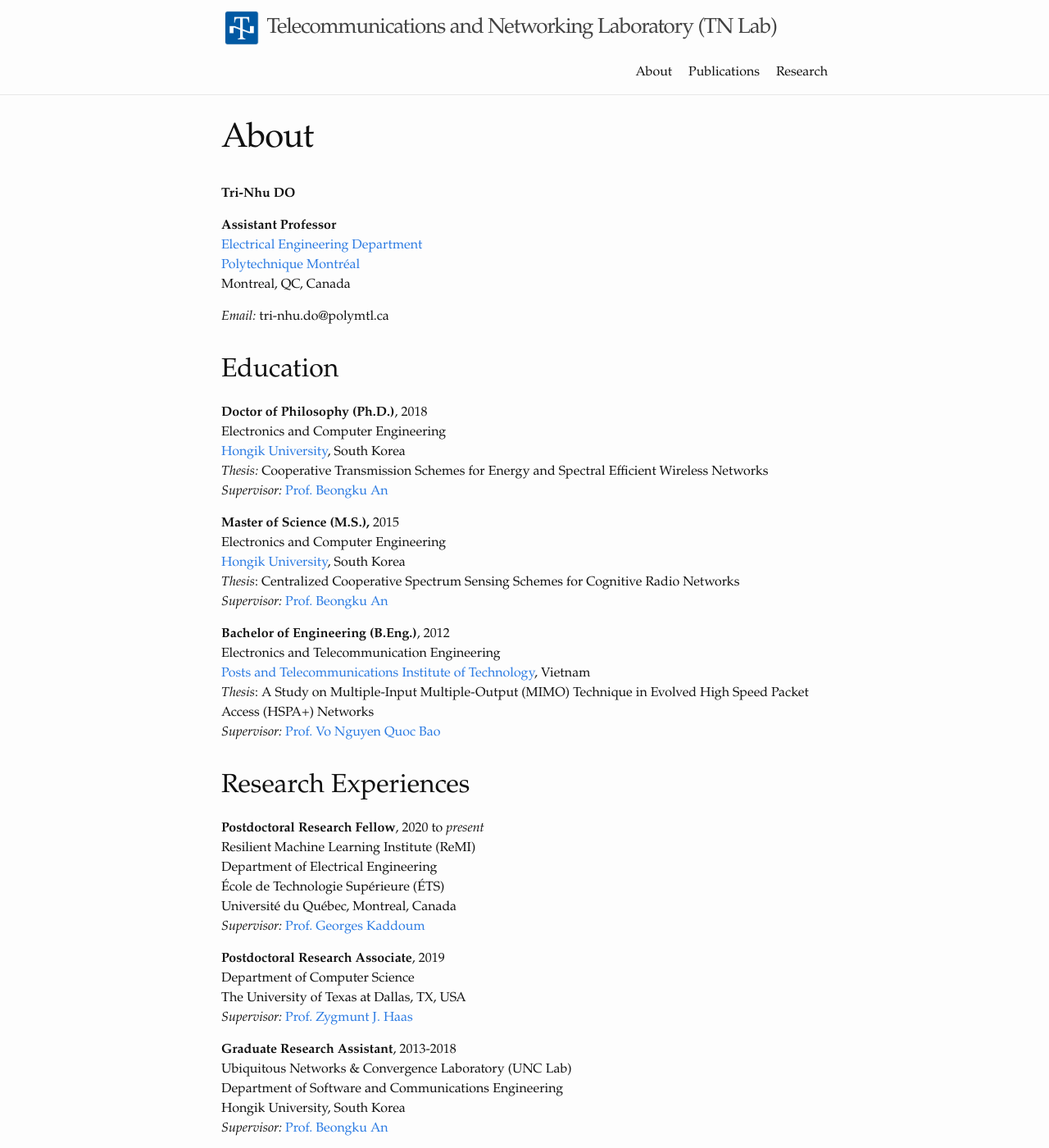
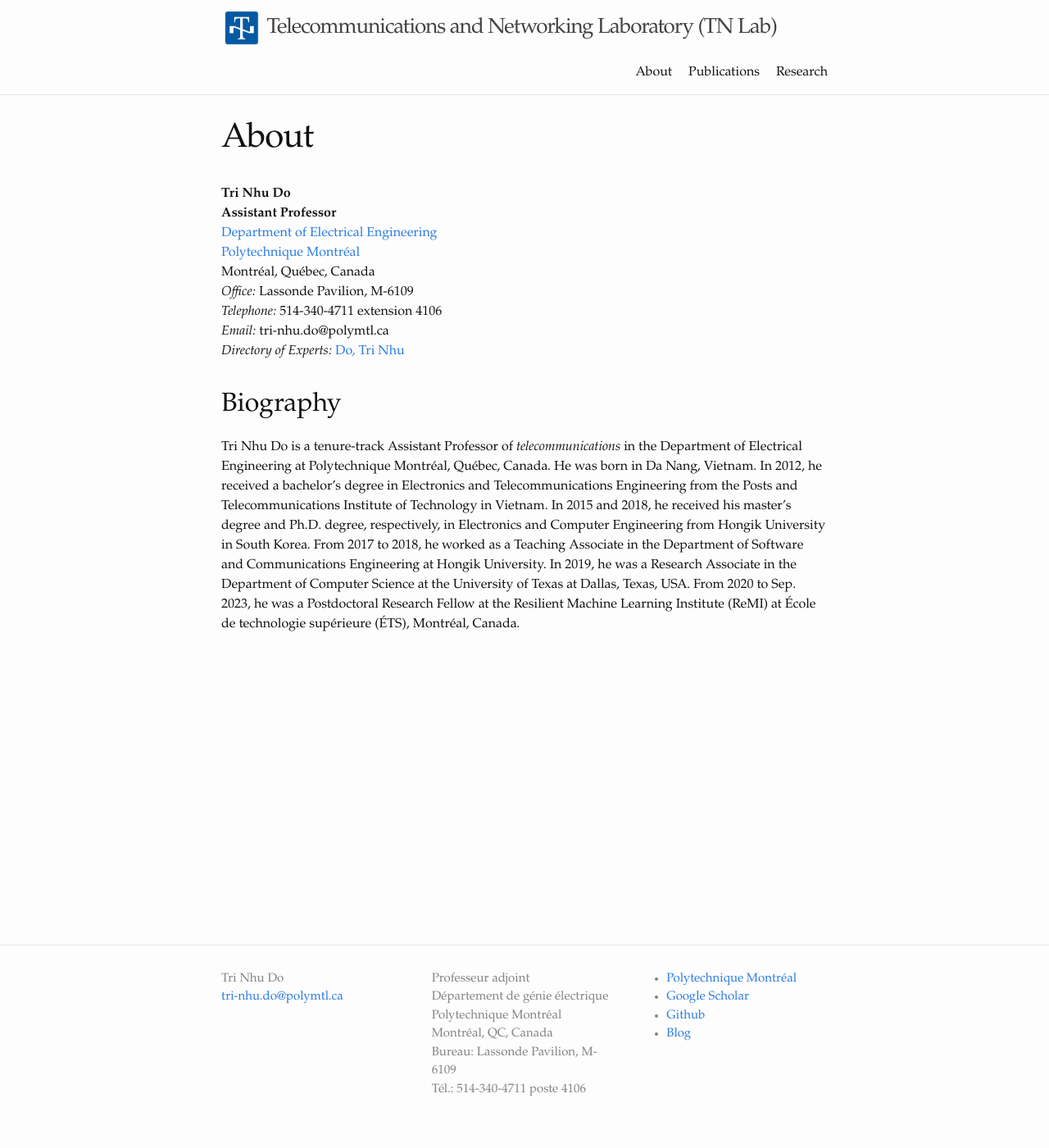
Before and after one commit to tn-lab/tn-lab.github.io, a Jekyll site: the page built from about.md, in a window 1280 px wide and 1400 px high. Shown: the whole window at 82% size. Built offline with Jekyll 4.4.1, drawn with Linux system fonts in a browser that asks for light colours; some of the changed text lies outside the part shown.

Commit message:
Update about.md

```diff
--- a/about.md
+++ b/about.md
@@ -4,68 +4,16 @@ title: About
 permalink: /about/
 ---
 
-**Tri-Nhu DO**
+**Tri Nhu Do**
+**Assistant Professor**
+  <a href="https://www.polymtl.ca/expertises/en/do-tri-nhu" target="_blank">Department of Electrical Engineering</a>
+  <a href="https://www.polymtl.ca/expertises/en/do-tri-nhu" target="_blank">Polytechnique Montréal</a>
+  Montréal, Québec, Canada
+  _Office:_ Lassonde Pavilion, M-6109
+  _Telephone:_ 514-340-4711 extension 4106
+  _Email:_  tri-nhu.do@polymtl.ca
+  _Directory of Experts:_ <a href="https://www.polymtl.ca/expertises/en/do-tri-nhu" target="_blank">Do, Tri Nhu</a>
 
-**Assistant Professor**
-<a href="https://www.polymtl.ca/ge/" target="_blank">Electrical Engineering Department</a>
-<a href="https://www.polymtl.ca" target="_blank">Polytechnique Montréal</a>
-Montreal, QC, Canada
 
-*Email:*  tri-nhu.do@polymtl.ca
-
-## Education
-
-**Doctor of Philosophy (Ph.D.)**, 2018
-Electronics and Computer Engineering
-<a href="http://www.hongik.ac.kr/index.do" target="_blank">Hongik University</a>, South Korea
-*Thesis:* Cooperative Transmission Schemes for Energy and Spectral Efficient Wireless Networks
-*Supervisor:* <a href="http://unclab.hongik.ac.kr/professor.php" target="_blank">Prof. Beongku An</a>
-
-**Master of Science (M.S.),** 2015
-Electronics and Computer Engineering
-<a href="http://www.hongik.ac.kr/index.do" target="_blank">Hongik University</a>, South Korea
-_Thesis_: Centralized Cooperative Spectrum Sensing Schemes for Cognitive Radio Networks
-_Supervisor:_ <a href="http://unclab.hongik.ac.kr/professor.php" target="_blank">Prof. Beongku An</a>
-
-**Bachelor of Engineering (B.Eng.)**, 2012
-Electronics and Telecommunication Engineering
-<a href="http://hcm.ptit.edu.vn" target="_blank">Posts and Telecommunications Institute of Technology</a>, Vietnam
-_Thesis_: A Study on Multiple-Input Multiple-Output (MIMO) Technique in Evolved High Speed Packet Access (HSPA+) Networks
-_Supervisor:_ <a href="https://sites.google.com/site/baovnq" target="_blank">Prof. Vo Nguyen Quoc Bao</a>
-
-## Research Experiences
-
-**Postdoctoral Research Fellow**, 2020 to _present_
-Resilient Machine Learning Institute (ReMI)
-Department of Electrical Engineering
-École de Technologie Supérieure (ÉTS)
-Université du Québec, Montreal, Canada
-_Supervisor:_ <a href="https://www.etsmtl.ca/Professeurs/gkaddoum/Accueil?lang=en-CA" target="_blank">Prof. Georges Kaddoum</a>
-
-**Postdoctoral Research Associate**, 2019
-Department of Computer Science
-The University of Texas at Dallas, TX, USA
-_Supervisor:_ <a href="https://personal.utdallas.edu/~haas/" target="_blank">Prof. Zygmunt J. Haas</a>
-
-**Graduate Research Assistant**, 2013-2018
-Ubiquitous Networks & Convergence Laboratory (UNC Lab)
-Department of Software and Communications Engineering
-Hongik University, South Korea
-_Supervisor:_ <a href="http://unclab.hongik.ac.kr/professor.php" target="_blank">Prof. Beongku An</a>
-
-## Teaching Experiences
-
-**Teaching Associate**
-Department of Software and Communications Engineering
-Hongik University, South Korea
-- Course [012301]: Computer Engineering–Introduction and Practice, Sping–2017/2018
-- Course [704410]: Computer Architecture, Fall–2017
-
-## Academic Services
-
-**Reviewer**
-- <a href="https://www.comsoc.org/publications/journals/ieee-tcom/exemplary-reviewers" target="_blank">Exemplary Reviewer</a> for the IEEE Transactions on Communications in 2020
-- <a href="https://www.webofscience.com/wos/author/record/1600629" target="_blank">Top reviewers</a> in Computer Science (top 1% in Field) in 2018-2019
-
-**Technical Program Committee (TPC) Member**
-- WCNC, GLOBECOM, VTC, ANTS
+## Biography
+Tri Nhu Do is a tenure-track Assistant Professor of _telecommunications_ in the Department of Electrical Engineering at Polytechnique Montréal, Québec, Canada. He was born in Da Nang, Vietnam. In 2012, he received a bachelor’s degree in Electronics and Telecommunications Engineering from the Posts and Telecommunications Institute of Technology in Vietnam. In 2015 and 2018, he received his master’s degree and Ph.D. degree, respectively, in Electronics and Computer Engineering from Hongik University in South Korea. From 2017 to 2018, he worked as a Teaching Associate in the Department of Software and Communications Engineering at Hongik University. In 2019, he was a Research Associate in the Department of Computer Science at the University of Texas at Dallas, Texas, USA. From 2020 to Sep. 2023, he was a Postdoctoral Research Fellow at the Resilient Machine Learning Institute (ReMI) at École de technologie supérieure (ÉTS), Montréal, Canada.
```
